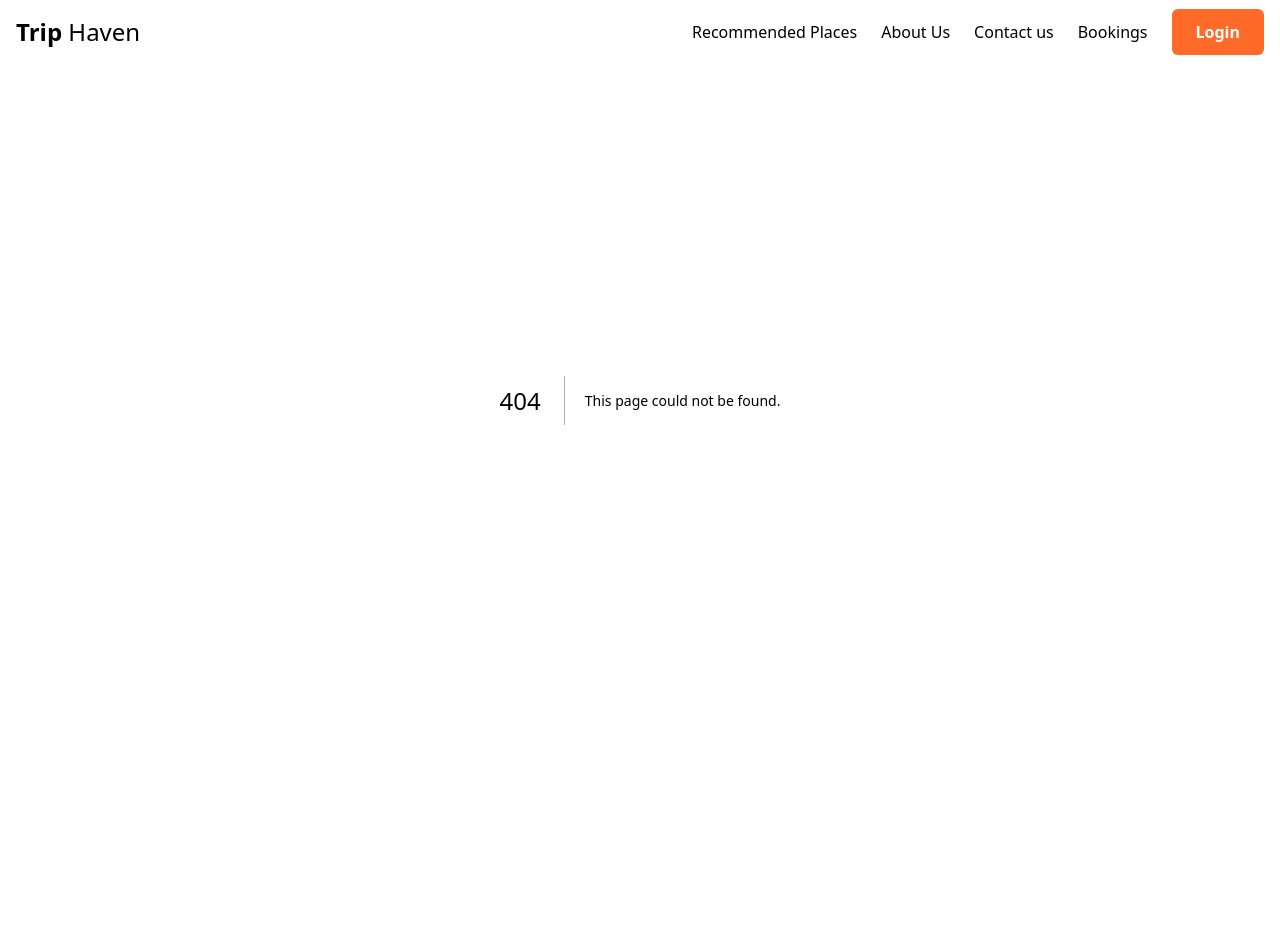
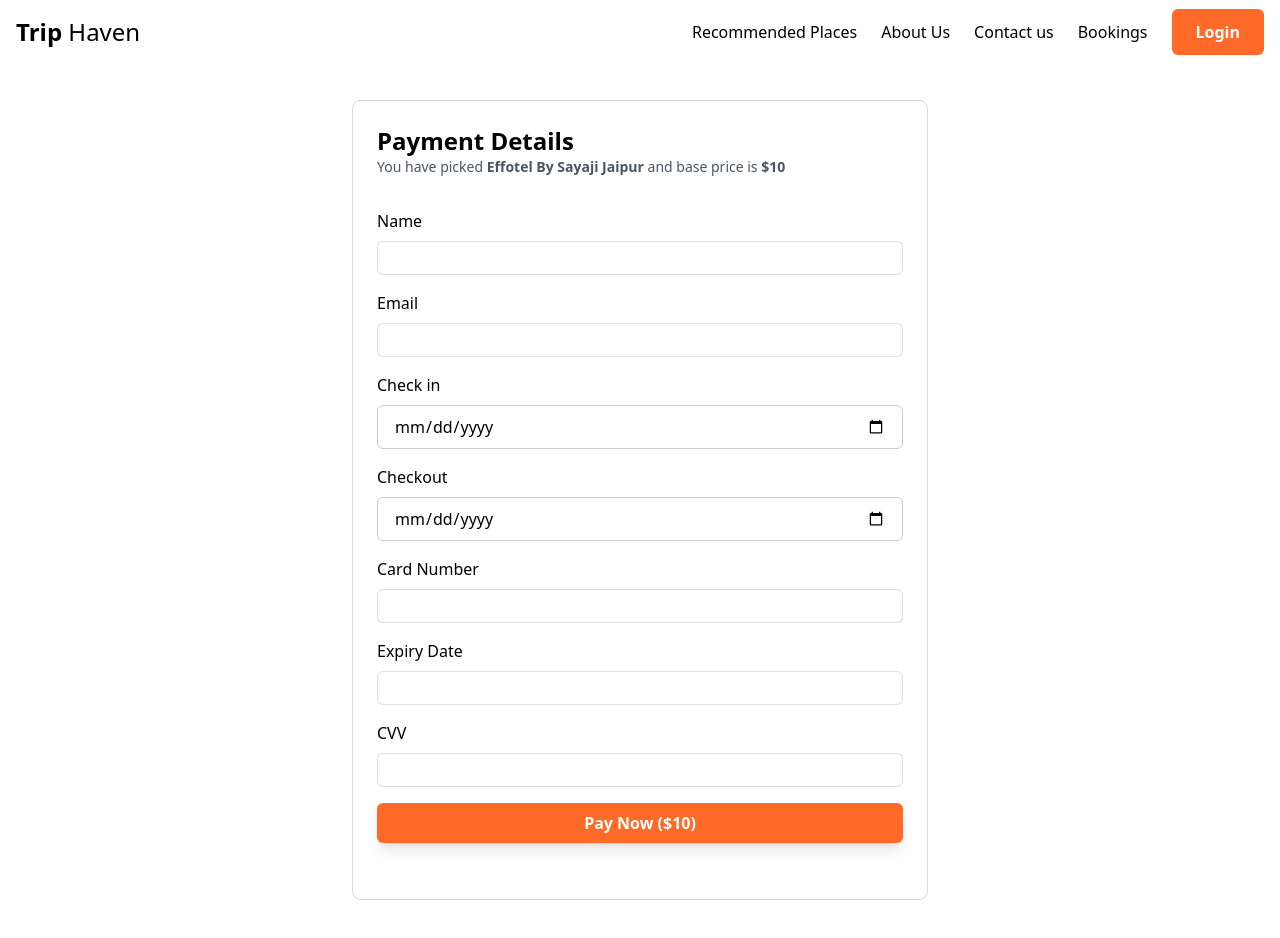
Before and after one commit to imam0321/trip-haven, a Next.js app: page /payment/1 in a window 1280 px wide. Before the commit this address had no page. Shown: the top 938 px of the page. Before the commit the page ends 800 px from the top, so only its background shows below. Built offline with nearby package versions, Linux system fonts and the light colour scheme.

Commit message:
Add login, registration, and payment components with styling adjustments

```diff
--- a/app/globals.css
+++ b/app/globals.css
@@ -53,11 +53,11 @@
   }
 
   .login-form {
-    @apply flex flex-col my-6;
+    @apply flex flex-col my-5;
   }
 
   .login-form div {
-    @apply flex flex-col gap-2 my-2;
+    @apply flex flex-col gap-1 my-1;
   }
 
   .login-form input {
--- /dev/null
+++ b/app/login/page.js
@@ -0,0 +1,14 @@
+import LoginForm from "@/components/Auth/Login/LoginForm";
+import SocialLogins from "@/components/Auth/SocialLogins/SocialLogins";
+
+export default function LoginPage() {
+  return (
+    <section className="h-screen grid place-items-center">
+      <div className="max-w-[450px] w-full mx-auto p-6 border border-gray-700/20 rounded-md">
+        <h4 className="font-bold text-2xl">Sign in</h4>
+        <LoginForm />
+        <SocialLogins />
+      </div>
+    </section>
+  );
+}
--- /dev/null
+++ b/app/payment/[hotelID]/page.js
@@ -0,0 +1,17 @@
+import PaymentForm from "@/components/Payment/PaymentForm";
+
+
+export default function page() {
+  return (
+    <section className="container">
+      <div className="p-6 rounded-lg max-w-xl mx-auto my-12 mt-[100px] border border-gray-700/20">
+        <h2 className="font-bold text-2xl">Payment Details</h2>
+        <p className="text-gray-600 text-sm">
+          You have picked <b>Effotel By Sayaji Jaipur</b> and base price is{" "}
+          <b>$10</b>
+        </p>
+        <PaymentForm />
+      </div>
+    </section>
+  )
+}
--- /dev/null
+++ b/app/registration/page.js
@@ -0,0 +1,14 @@
+import RegistrationForm from "@/components/Auth/Registration/RegistrationForm";
+import SocialLogins from "@/components/Auth/SocialLogins/SocialLogins";
+
+export default function RegistrationPage() {
+  return (
+    <section className="h-screen grid place-items-center mt-8">
+      <div className="max-w-[450px] w-full mx-auto p-4 border border-gray-700/20 rounded-md">
+        <h4 className="font-bold text-2xl">Sign Up</h4>
+        <RegistrationForm />
+        <SocialLogins />
+      </div>
+    </section>
+  );
+}
--- /dev/null
+++ b/components/Auth/Login/LoginForm.jsx
@@ -0,0 +1,21 @@
+
+
+export default function LoginForm() {
+  return (
+    <form className="login-form">
+      <div>
+        <label htmlFor="email">Email Address</label>
+        <input type="email" name="email" id="email" />
+      </div>
+
+      <div>
+        <label htmlFor="password">Password</label>
+        <input type="password" name="password" id="password" />
+      </div>
+
+      <button type="submit" className="btn-primary w-full mt-4">
+        Login
+      </button>
+    </form>
+  )
+}
--- /dev/null
+++ b/components/Auth/Registration/RegistrationForm.jsx
@@ -0,0 +1,31 @@
+
+
+export default function RegistrationForm() {
+  return (
+    <form className="login-form">
+      <div>
+        <label htmlFor="fname">First Name</label>
+        <input type="text" name="fname" id="fname" />
+      </div>
+
+      <div>
+        <label htmlFor="lname">Last Name</label>
+        <input type="text" name="lname" id="lname" />
+      </div>
+
+      <div>
+        <label htmlFor="email">Email Address</label>
+        <input type="email" name="email" id="email" />
+      </div>
+
+      <div>
+        <label htmlFor="password">Password</label>
+        <input type="password" name="password" id="password" />
+      </div>
+
+      <button type="submit" className="btn-primary w-full mt-4">
+        Create account
+      </button>
+    </form>
+  )
+}
--- /dev/null
+++ b/components/Auth/SocialLogins/SocialLogins.jsx
@@ -0,0 +1,20 @@
+import Image from "next/image";
+
+
+export default function SocialLogins() {
+  return (
+    <>
+      <div className="text-center text-xs text-gray-500">or Sign up with</div>
+      <div className="flex gap-4">
+        <button className=" w-full mt-4 py-2 border-gray-600/30 border rounded-md flex items-center gap-2 justify-center">
+          <Image src="/fb.png" alt="facebook" width={40} height={40} />
+          <span>Facebook</span>
+        </button>
+        <button className=" w-full mt-4 py-2 border-gray-600/30 border rounded-md flex items-center gap-2 justify-center">
+          <Image src="/google.png" alt="google" width={40} height={40} />
+          <span>Google</span>
+        </button>
+      </div>
+    </>
+  )
+}
--- /dev/null
+++ b/components/Payment/PaymentForm.jsx
@@ -0,0 +1,80 @@
+
+
+export default function PaymentForm() {
+  return (
+    <form className="my-8">
+      <div className="my-4 space-y-2">
+        <label htmlFor="name" className="block">
+          Name
+        </label>
+        <input
+          type="text"
+          id="name"
+          className="w-full border border-[#CCCCCC]/60 py-1 px-2 rounded-md"
+        />
+      </div>
+
+      <div className="my-4 space-y-2">
+        <label htmlFor="email" className="block">
+          Email
+        </label>
+        <input
+          type="email"
+          id="email"
+          className="w-full border border-[#CCCCCC]/60 py-1 px-2 rounded-md"
+        />
+      </div>
+
+      <div className="my-4 space-y-2">
+        <span>Check in</span>
+        <h4 className="mt-2">
+          <input type="date" name="checkin" id="checkin" />
+        </h4>
+      </div>
+
+      <div className="my-4 space-y-2">
+        <span>Checkout</span>
+        <h4 className="mt-2">
+          <input type="date" name="checkout" id="checkout" />
+        </h4>
+      </div>
+
+      <div className="my-4 space-y-2">
+        <label htmlFor="card" className="block">
+          Card Number
+        </label>
+        <input
+          type="text"
+          id="card"
+          className="w-full border border-[#CCCCCC]/60 py-1 px-2 rounded-md"
+        />
+      </div>
+
+      <div className="my-4 space-y-2">
+        <label htmlFor="expiry" className="block">
+          Expiry Date
+        </label>
+        <input
+          type="text"
+          id="expiry"
+          className="w-full border border-[#CCCCCC]/60 py-1 px-2 rounded-md"
+        />
+      </div>
+
+      <div className="my-4 space-y-2">
+        <label htmlFor="cvv" className="block">
+          CVV
+        </label>
+        <input
+          type="text"
+          id="cvv"
+          className="w-full border border-[#CCCCCC]/60 py-1 px-2 rounded-md"
+        />
+      </div>
+
+      <button type="submit" className="btn-primary w-full">
+        Pay Now ($10)
+      </button>
+    </form>
+  )
+}
```
